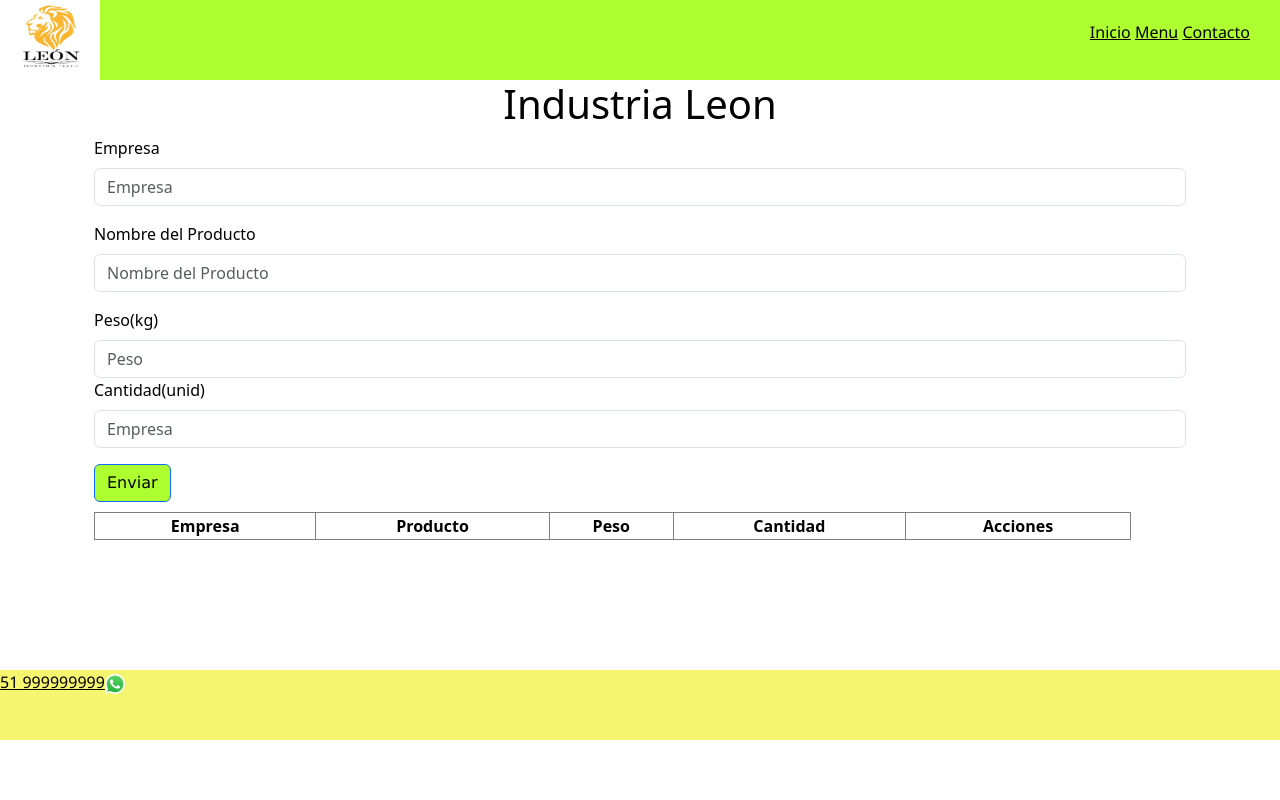
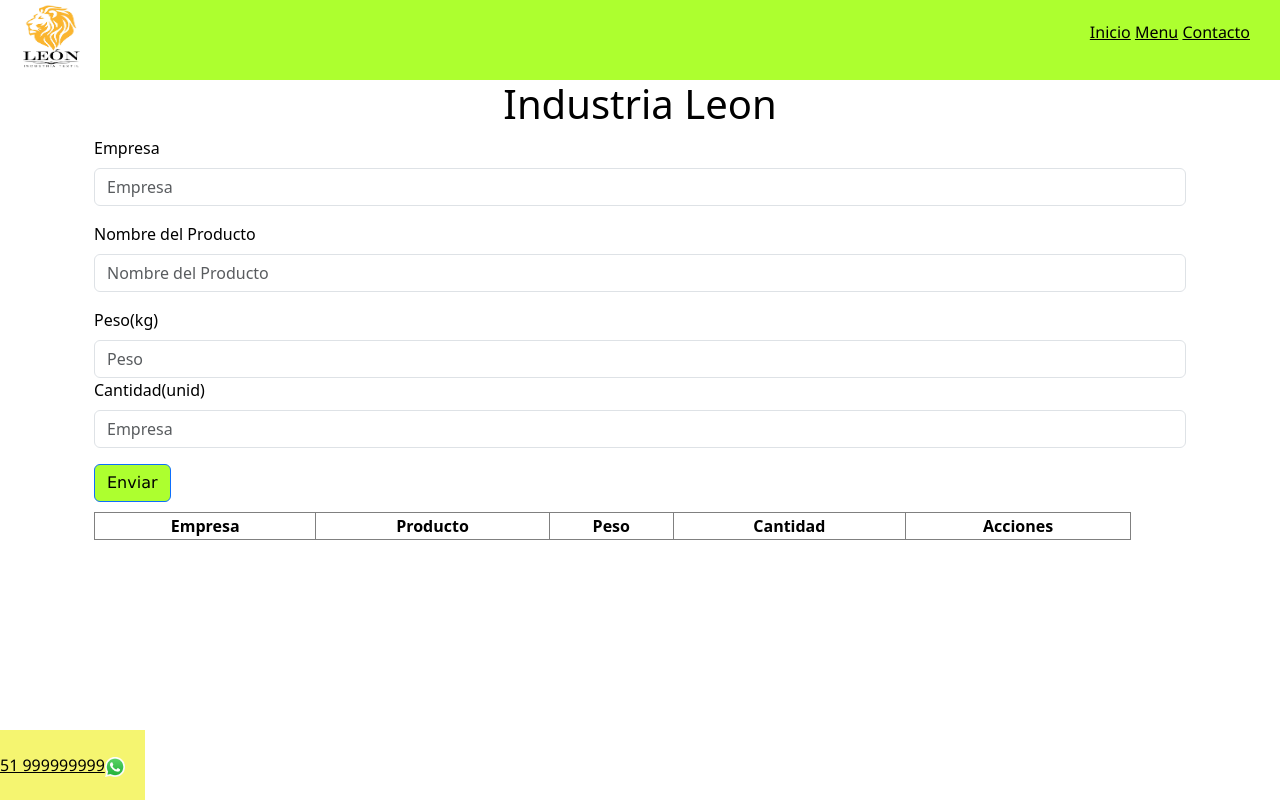
Before and after one commit to francoleon18/CRUD-Industria, a plain HTML site: page index.html in a window 1280 px wide. Drawn offline with nearby package versions, Linux system fonts and the light colour scheme.

Commit message:
Ultimos arreglos

```diff
--- a/index.html
+++ b/index.html
@@ -119,7 +119,6 @@
           src="imgs/whatsapp-logo-png.png"
           alt=""
           style="width: 20px; height: 20px; margin-right: 20px"
-          nar
       /></a>
     </div>
   </footer>
--- a/style.css
+++ b/style.css
@@ -60,12 +60,15 @@ body {
 /* footer */
 
 footer {
-  height: 10%;
-  margin-top: 130px;
+  position: fixed;
+  bottom: 0;
+  left: 0;
   background-color: rgb(245, 245, 112);
   height: 70px;
-  margin-bottom: 0px;
 }
 #footer_container {
-  justify-content: end;
+  display: flex;
+  justify-content: flex-end;
+  align-items: center;
+  height: 100%;
 }
```
